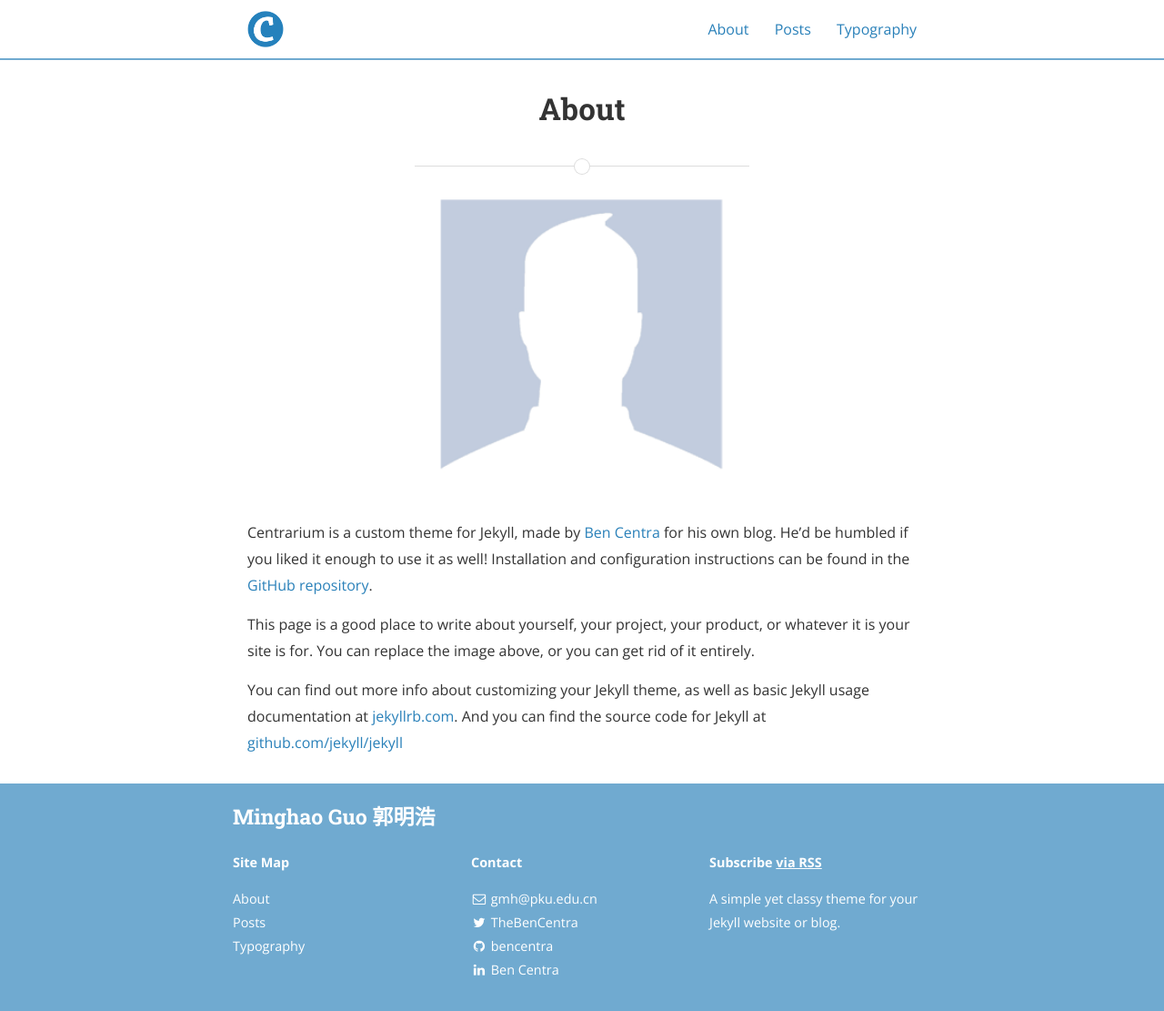
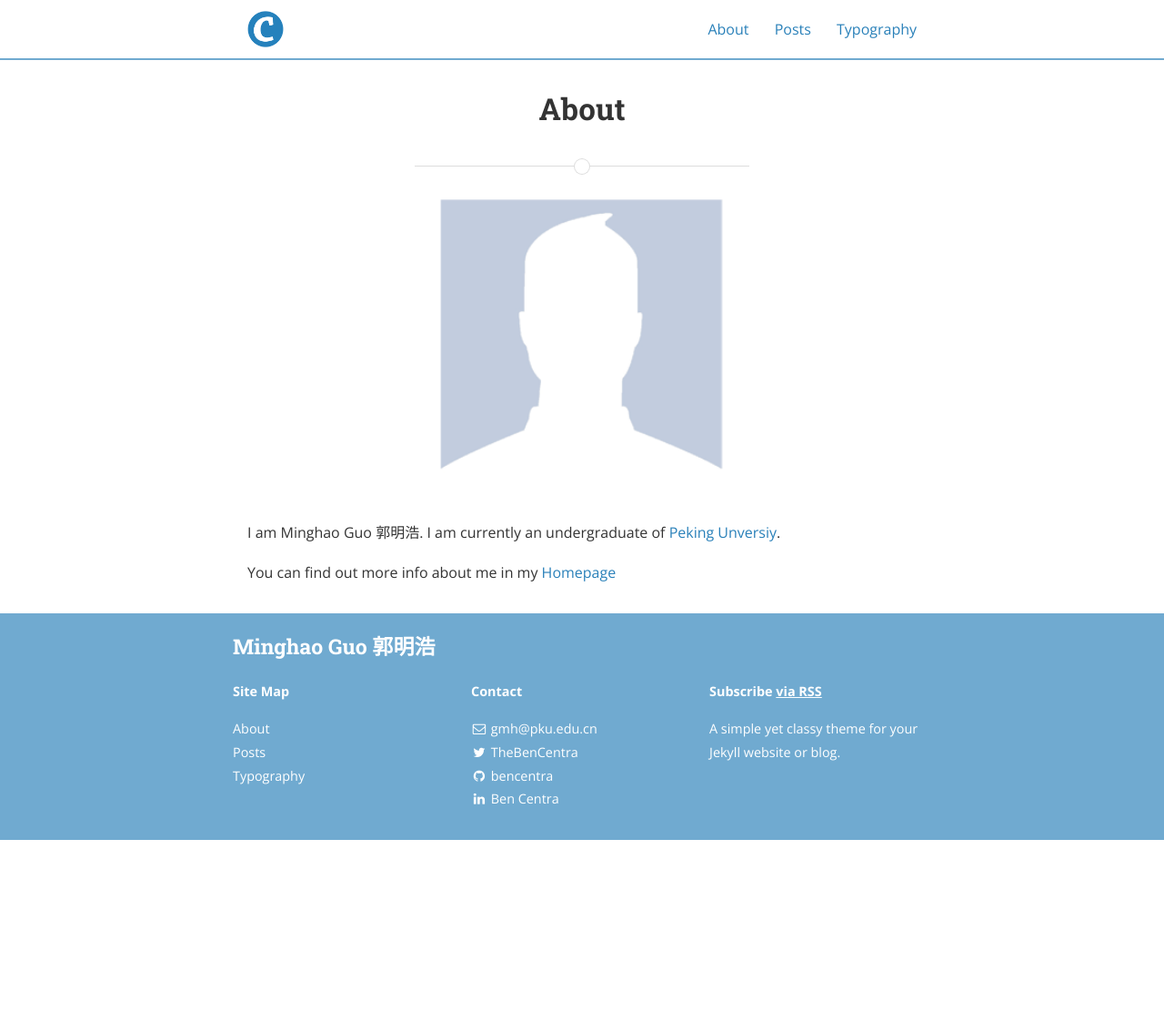
Before and after one commit to mh-guo/mh-guo-slate.github.io, a Jekyll site: the page built from About.md, in a window 1280 px wide and 1111 px high. Shown: the whole window at 91% size. Built offline with Jekyll 4.4.1, drawn with Linux system fonts in a browser that asks for light colours; nearby versions of some CDN libraries.

Commit message:
Update About.md

```diff
--- a/About.md
+++ b/About.md
@@ -7,11 +7,16 @@ main_nav: true
 
 ![alt text]({{ site.baseurl }}/assets/profile-placeholder.gif "Profile Picture"){:.profile}
 
-Centrarium is a custom theme for Jekyll, made by [Ben Centra][bencentra] for his own blog. He'd be humbled if you liked it enough to use it as well! Installation and configuration instructions can be found in the [GitHub repository](https://github.com/bencentra/centrarium).
+I am Minghao Guo 郭明浩. I am currently an undergraduate of [Peking Unversiy](https://www.pku.edu.cn/).
+
+You can find out more info about me in my [Homepage](https://mh-guo.github.io/)
+
+<!---Centrarium is a custom theme for Jekyll, made by [Ben Centra][bencentra] for his own blog. He'd be humbled if you liked it enough to use it as well! Installation and configuration instructions can be found in the [GitHub repository](https://github.com/bencentra/centrarium).
 
 This page is a good place to write about yourself, your project, your product, or whatever it is your site is for. You can replace the image above, or you can get rid of it entirely.
 
 You can find out more info about customizing your Jekyll theme, as well as basic Jekyll usage documentation at [jekyllrb.com](http://jekyllrb.com/). And you can find the source code for Jekyll at [github.com/jekyll/jekyll](https://github.com/jekyll/jekyll)
+-->
 
 [centrarium]: https://github.com/bencentra/centrarium
 [bencentra]: http://bencentra.com
```
